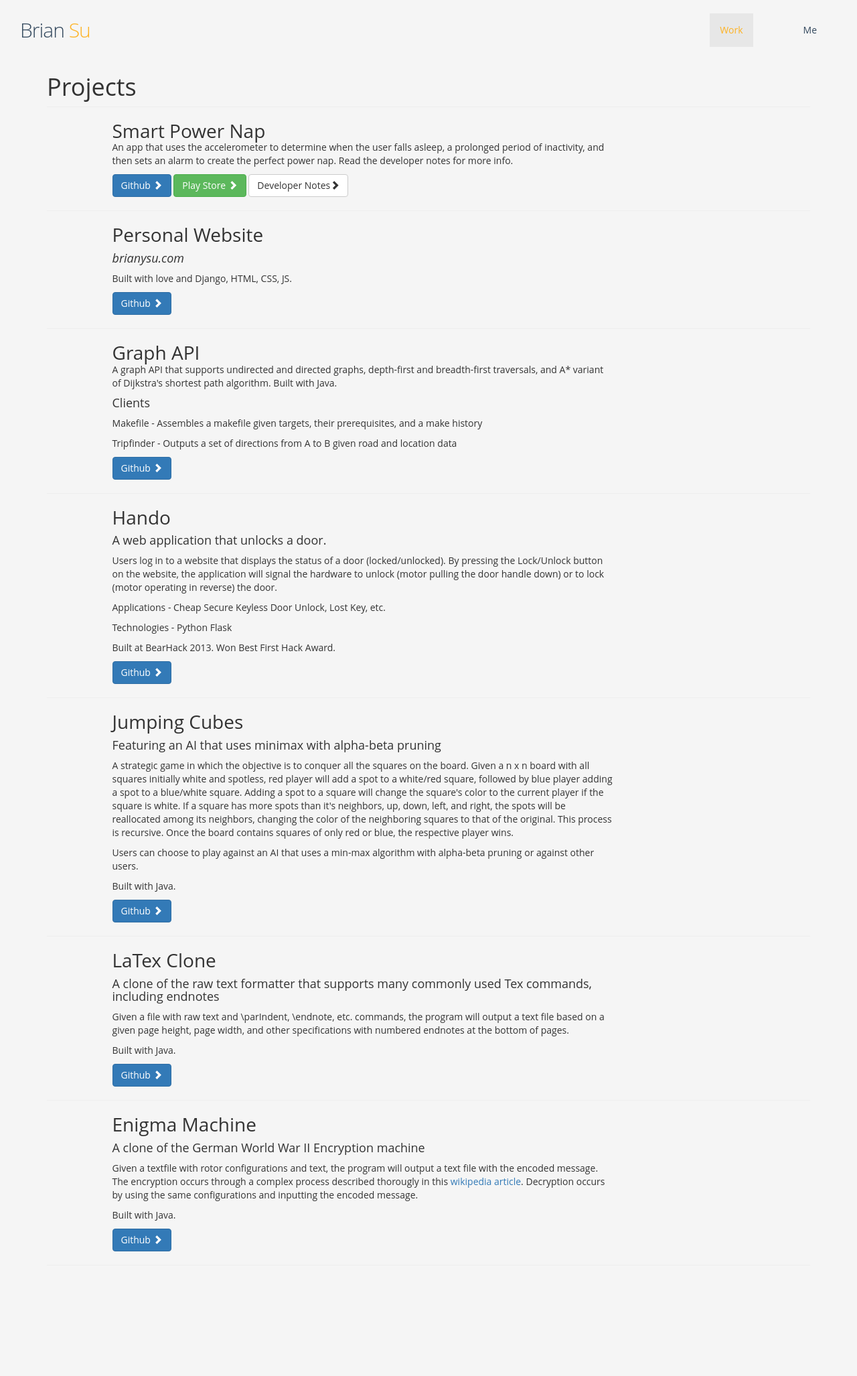
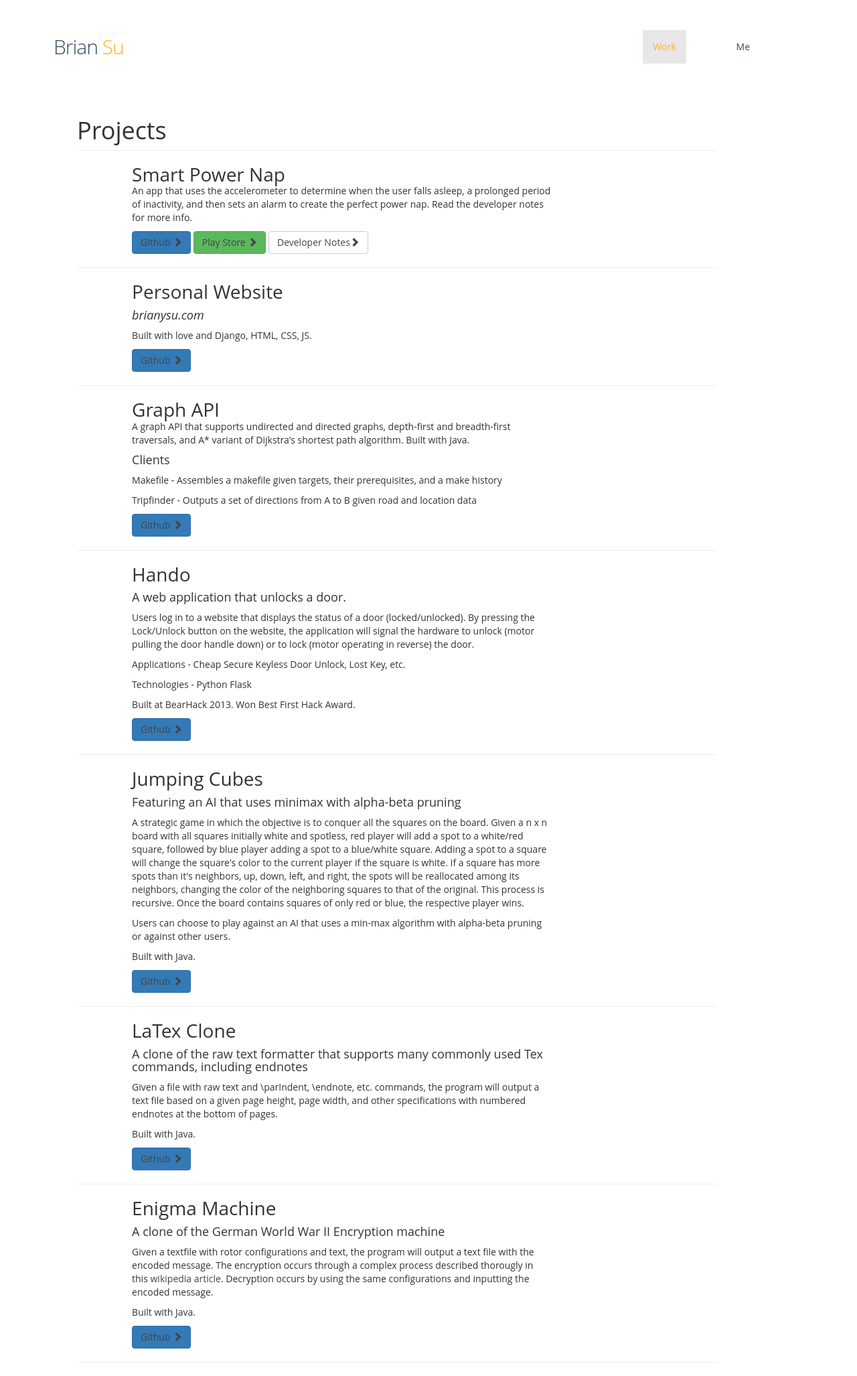
Before and after one commit to briansudev/portfolio, a Django app: page /work/ in a window 1280 px wide. Shown: the whole page at 67% size. Before the commit the page ends 1868 px from the top, so only its background shows below. Run offline with Django 3.2, Linux system fonts and the light colour scheme; some libraries are stand-ins or nearby versions.

Commit message:
design changes

```diff
--- a/website/static/website/css/styles.css
+++ b/website/static/website/css/styles.css
@@ -1,6 +1,6 @@
 body {
   font-family: 'HelveticaNeue-Light', 'Open Sans', sans-serif;
-  background-color: #F5F5F5;
+  background-color: #fff;
 }
 
 
--- a/website/static/website/css/styles2.css
+++ b/website/static/website/css/styles2.css
@@ -1,6 +1,9 @@
 body {
   font-family: 'HelveticaNeue-Light','Open Sans', sans-serif;
-  background-color: #F5F5F5;
+  background-color: #white;
+  padding-left: 50px;
+  padding-right: 100px;
+  padding-top: 25px;
 }
 
 h3 {
@@ -159,7 +162,7 @@ button:active {
 
 
 .navbar {
-    padding-left: 25px;
+    padding-left: 10px;
     padding-right: 25px;
 }
 
@@ -177,6 +180,8 @@ button:active {
    padding-top: 20px;
    background-color: transparent;
    background: transparent;
+   margin-bottom: 40px;
+   border-color: transparent;
 }
 
 .navbar li { color: #000 }
@@ -190,3 +195,9 @@ img {
     height: auto;
     max-width: 90%;
 }
+
+.container {
+  margin-left: 50px;
+  margin-right: 200px;
+  padding-right: 200px;
+}
--- a/website/static/website/css/styles3.css
+++ b/website/static/website/css/styles3.css
@@ -1,6 +1,9 @@
 body {
   font-family: 'HelveticaNeue-Light','Open Sans', sans-serif;
-  background-color: #F5F5F5;
+  background-color: #white;
+  padding-left: 50px;
+  padding-right: 100px;
+  padding-top: 25px;
 }
 
 h3 {
@@ -8,14 +11,10 @@ h3 {
   margin: 0;
 }
 
-
-
-
-
 #backgroundimage {
     /* Set the width dynamically depending on the width of the browser window */
-    width:100%;
-    height:100%;
+  width:100%;
+  height:100%;
 	position:absolute;
 	z-index:0;
 	color: #34495e;
--- a/website/templates/website/me.html
+++ b/website/templates/website/me.html
@@ -63,7 +63,7 @@
     </div>
     </div>
     <div class="container-fluid col-md-6 text-center">
-        <br/>
+
         <h1>BRIAN Y. SU</h1>
         <br/>
         <p class="lead text-center">
--- a/website/templates/website/work.html
+++ b/website/templates/website/work.html
@@ -14,7 +14,7 @@
         <title>Brian Su - Work</title>
         {% bootstrap_css %}
         <link href="{% static "website/css/font-awesome.min.css" %}" rel="stylesheet">
-        <link href="{% static "website/css/styles3.css" %}" rel="stylesheet">
+        <link href="{% static "website/css/styles2.css" %}" rel="stylesheet">
         <script>
           (function(i,s,o,g,r,a,m){i['GoogleAnalyticsObject']=r;i[r]=i[r]||function(){
           (i[r].q=i[r].q||[]).push(arguments)},i[r].l=1*new Date();a=s.createElement(o),
```
